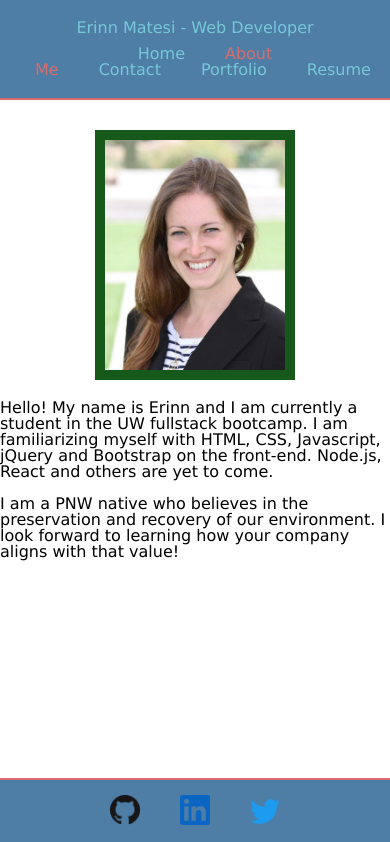
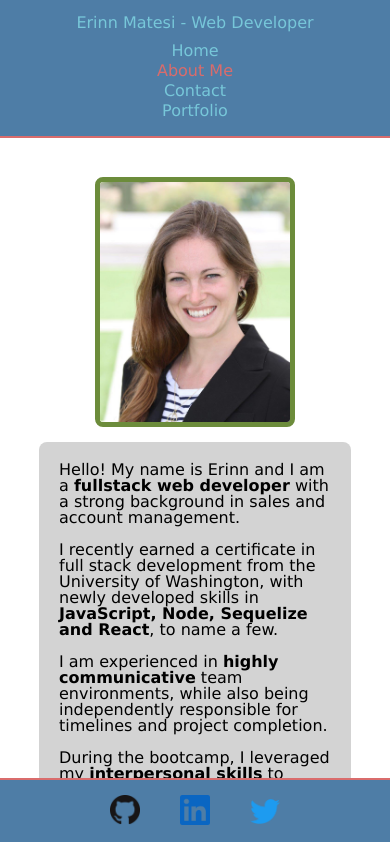
Before and after one commit to ErinnMatesi/React-Portfolio, a React (Create React App) app in the folder client/: page /about in a window 390 px wide. Shown: the top 842 px of the page. Built offline with nearby package versions, Linux system fonts and the light colour scheme.

Commit message:
got nodemailer working, had to move .env file into the server folder!

```diff
--- a/client/public/css/style.css
+++ b/client/public/css/style.css
@@ -30,7 +30,7 @@ header {
     border-bottom: 2px solid var(--coral);
     color: var(--lightBlue);
     /* z-index: 10; */
-    padding: 20px 35px 20px 35px;
+    padding: 20px 35px;
 }
 
 /* to make intro and nav sit in the same line */
@@ -101,31 +101,44 @@ h1 {
 
     /* ABOUT PAGE */
 
-#about-me {
-    /* margin-top: 10%; */
-    padding: 30px 0 0 0;
-}
-
-/* .row {
-    margin: 5px 0 0 0;
+.aboutMe {
+    margin: auto;
+    padding-top: 10%;
     display: flex;
     flex-direction: row;
-    justify-content: space-around;
-    padding-top: 10px;
-    row-gap: 10px;
-} */
-
-.row>* {
-    padding-right: 0 !important;
-    padding-left: 0 !important;
+    width: 80%;
+    justify-content: space-evenly;
+    align-items: center;
+    row-gap: 15px;
+    column-gap: 30px;
+    /* margin-bottom: 50px; */
 }
 
 #headshot {
     display: block;
     margin-left: auto;
     margin-right: auto;
-    border: 10px solid var(--darkGreen);
+    border: 5px solid var(--green);
     width: 200px;
+    /* border-top-left-radius: 8px;
+    border-bottom-left-radius: 8px; */
+    border-radius: 8px;
+}
+
+.blurb {
+    background-color: lightgray;
+    /* border-top-right-radius: 8px;
+    border-bottom-right-radius: 8px; */
+    border-radius: 8px;
+}
+
+.blurb a {
+    color: var(--green);
+    text-align: center;
+}
+
+.blurb a:hover {
+    color: var(--coral);
 }
 
 /* PORTFOLIO SECTION */
@@ -143,7 +156,7 @@ section {
     column-gap: 10px;
     width: 90vw;
     margin: auto;
-    margin-bottom: 70px;
+    /* margin-bottom: 50px; */
 }
 
 .projectCard {
@@ -235,6 +248,10 @@ textarea {
     border-radius: 8px;
 }
 
+.formButton:hover {
+    background-color: var(--green);
+}
+
 /* FOOTER DETAILS */
 
 footer {
@@ -294,14 +311,28 @@ footer {
     }
 }
 
+@media screen and (max-width: 655px) {
+    .aboutMe {
+        flex-direction: column;
+    }
+    .blurb {
+        border-radius: 8px;
+    }
+    #headshot {
+        border-radius: 8px;
+    }
+}
+
 @media screen and (max-width: 600px) {
     .projectCard {
         width: 70%;
     }
 }
 
-@media screen and (max-width: 595px) {
-   /* change nav to hamburger - maybe before this cutoff */
+@media screen and (max-width: 580px) {
+    header {
+        padding: 15px 25px;
+    }
 }
 
 @media screen and (max-width: 555px) {
@@ -310,8 +341,13 @@ footer {
     }
 }
 
-/* @media screen and (max-width: 400px) {
-    .homePage {
-        object-fit: fill;
+@media screen and (max-width: 456px) {
+    nav ul {
+        display: flex;
+        flex-direction: column;
     }
-} */
+
+    nav ul li {
+         padding: 2px 0px;
+    }
+}
--- a/client/src/components/About.js
+++ b/client/src/components/About.js
@@ -2,16 +2,20 @@ import React from 'react';
 
 export default function About() {
   return (
-    <div className="container">
-      <section className = "container" id="about-me">
-        <div className="row d-flex justify-content-around">
-          <img className="col-12 col-lg-3" src="./images/Headshot.jpg" alt="Headshot of brunette female with black jacket over white-blue striped shirt, on blurred green background" width="200px" height="250px" id="headshot"/>
-          <section className ="col-12 col-lg-7">
-            <p>Hello! My name is Erinn and I am currently a student in the UW fullstack bootcamp. I am familiarizing myself with HTML, CSS, Javascript, jQuery and Bootstrap on the front-end. Node.js, React and others are yet to come.</p>
-            <br/>
-            <p>I am a PNW native who believes in the preservation and recovery of our environment. I look forward to learning how your company aligns with that value!</p>
-          </section>
-        </div>
+    <div className="aboutMe">
+      <img src="./images/Headshot.jpg" alt="Headshot of brunette female with black jacket over white-blue striped shirt, on blurred green background" width="200px" height="250px" id="headshot"/>
+      <section className ="blurb">
+        <p>Hello! My name is Erinn and I am a <b>fullstack web developer</b> with a strong background in sales and account management.</p>
+        <br></br>
+        <p>I recently earned a certificate in full stack development from the University of Washington, with newly developed skills in <b>JavaScript, Node, Sequelize and React</b>, to name a few.</p>
+        <br></br>
+        <p>I am experienced in <b>highly communicative</b> team environments, while also being independently responsible for timelines and project completion.</p>
+        <br></br>
+        <p>During the bootcamp, I leveraged my <b>interpersonal skills</b> to provide support to team members and maintain drive toward completing all group project requirements.</p>
+        <br></br>
+        <p>Stepping into a new field is extraordinarily exciting and I plan to use both tenured social and newly acquired <b>technical skills</b> to help the team I join to continue to develop innovative solutions.</p>
+        <br></br>
+        <a href="./Resume - Erinn Matesi.pdf" target="_blank">Click here to download my resume!</a>
       </section>
     </div>
   );
--- a/client/src/components/Header.js
+++ b/client/src/components/Header.js
@@ -13,7 +13,6 @@ export default function Header() {
             <li><a className={window.location.pathname === "/about" ? "active" : ""} href="/about">About Me</a></li>
             <li><a className={window.location.pathname === "/contact" ? "active" : ""} href="/contact">Contact</a></li>
             <li><a className={window.location.pathname === "/portfolio" ? "active" : ""} href="/portfolio">Portfolio</a></li>
-          <li><a className={window.location.pathname === "/resume" ? "active" : ""} href="./Resume - Erinn Matesi.pdf" target="_blank">Resume</a></li>
           </ul>
         </nav>
       </header>
```
Also changed, not shown: 1 other file (tests, documents, lock files or other folders). Lines whose indentation alone changed are shown as unchanged.
